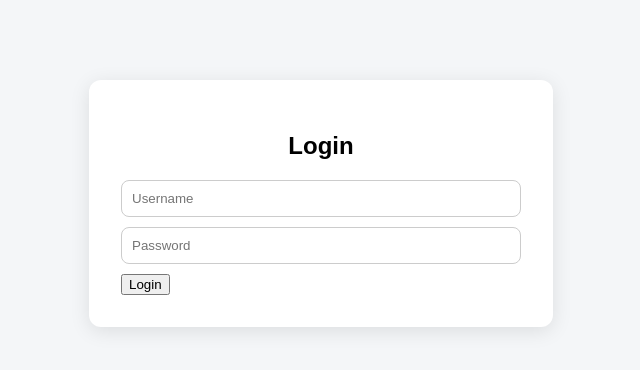
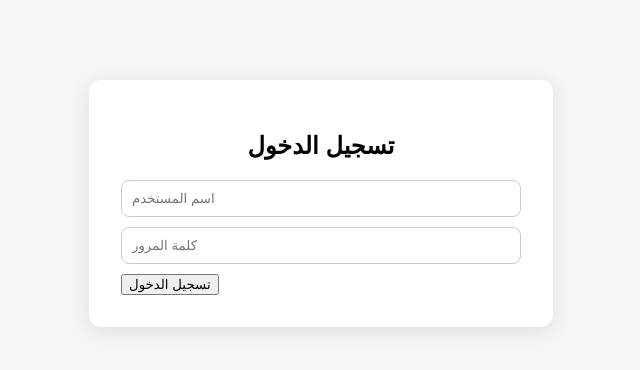
Before and after one commit to yves-haswany/maten, a Flask app: page /auth/login in a window 1280 px wide. Shown: the top 370 px of the page, without its empty margins (319-959 px from the left). Run offline with Flask 3, Linux system fonts and the light colour scheme.

Commit message:
new changes

```diff
--- a/electionsmaten/templates/auth/login.html
+++ b/electionsmaten/templates/auth/login.html
@@ -6,15 +6,15 @@
 
     <div class="login-container">
 
-        <h2>Login</h2>
+        <h2>تسجيل الدخول</h2>
 
         <form method="POST">
 
-            <input type="text" name="username" placeholder="Username" required>
+            <input type="text" name="username" placeholder="اسم المستخدم" required>
 
-            <input type="password" name="password" placeholder="Password" required>
+            <input type="password" name="password" placeholder="كلمة المرور" required>
 
-            <button type="submit">Login</button>
+            <button type="submit">تسجيل الدخول</button>
 
         </form>
 
```
